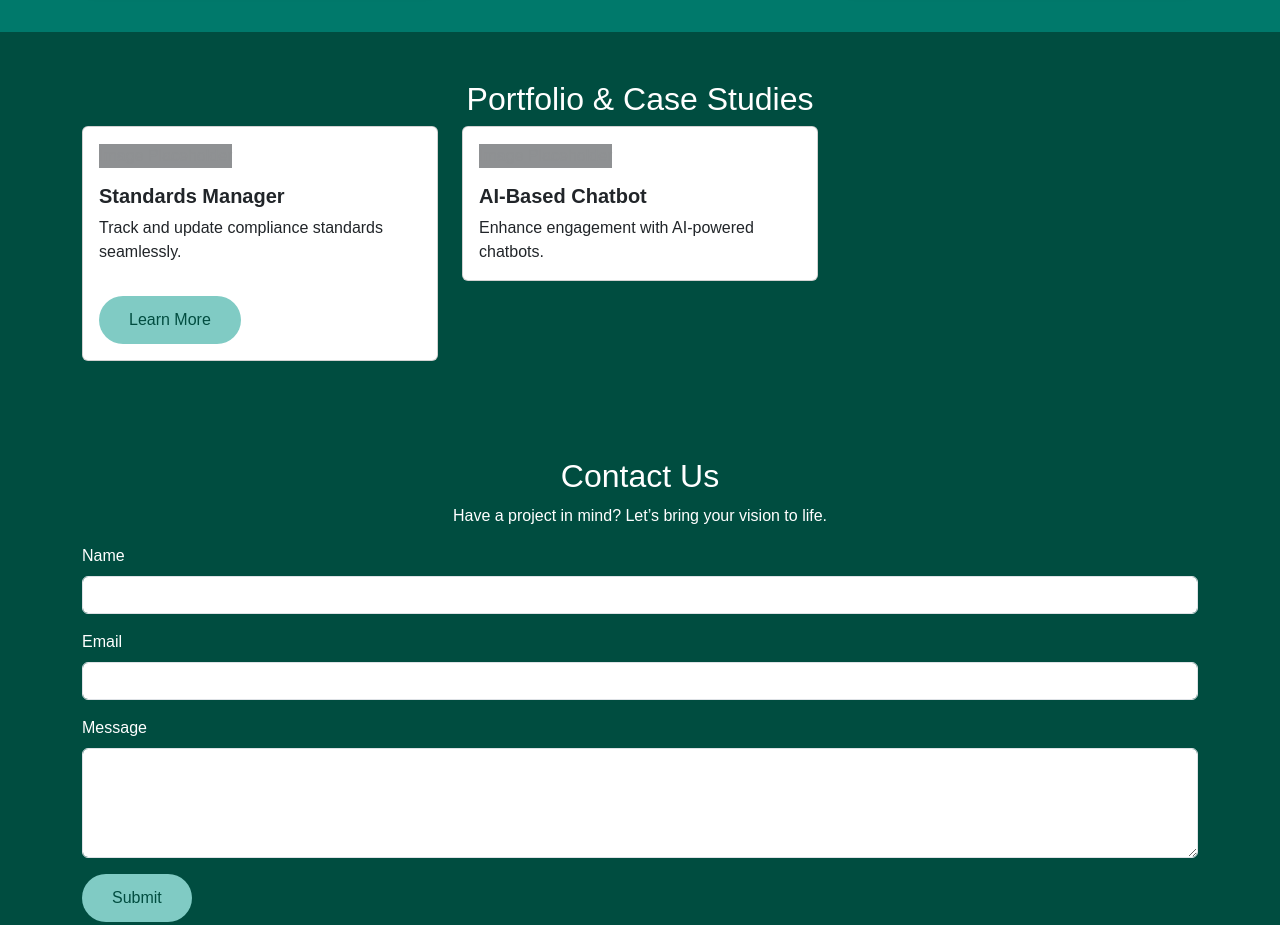
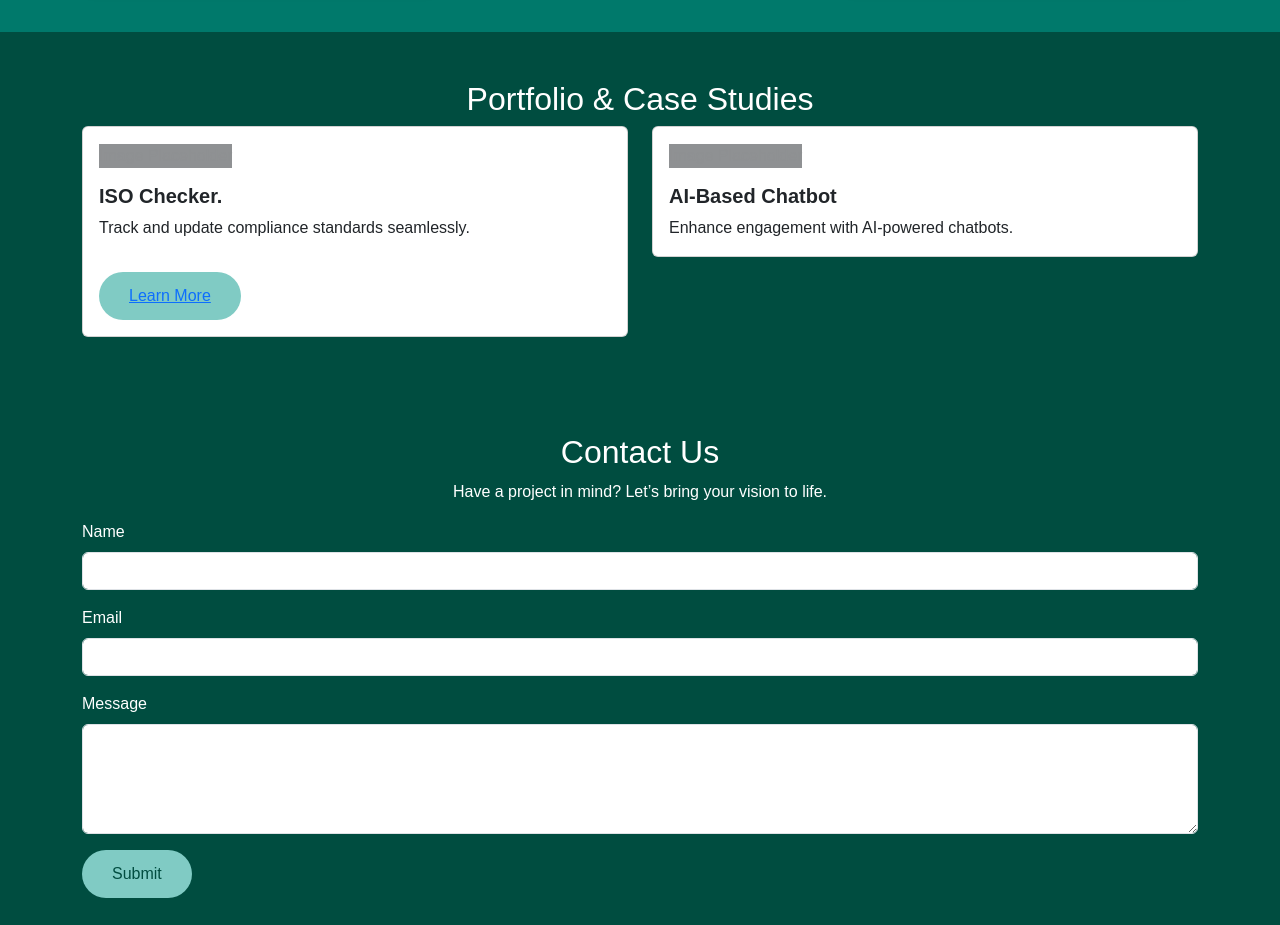
Before and after one commit to SyntexaInc/website, a plain HTML site: page index.html in a window 1280 px wide. Shown: the part 2020-2945 px from the top of the page. Drawn offline with nearby package versions, Linux system fonts and the light colour scheme.

Commit message:
Add files via upload
Updated the main index page.

```diff
--- a/index.html
+++ b/index.html
@@ -307,24 +307,23 @@ body {
             <h2 class="text-center">Portfolio & Case Studies</h2>
             <div class="row g-4">
 
-                <div class="col-md-4">
+                <div class="col-md-6">
                     <div class="card">
                         <div class="card-body">
                             <div class="placeholder">Image Placeholder</div>
-                            <h5 class="card-title mt-3">Standards Manager</h5>
+                            <h5 class="card-title mt-3">ISO Checker.</h5>
                             <p class="card-text">Track and update compliance standards seamlessly.</p>
  <!-- Tooltip Trigger -->
                         <button
                             class="btn btn-primary mt-3"
-                            data-bs-toggle="tooltip"
-                            data-bs-placement="right"
+
                             title="Introducing ISO Checker, an innovative tool designed to streamline your compliance process and ensure your organization meets international standards with ease. ISO Checker simplifies the task of checking and verifying ISO standards, helping businesses quickly assess their adherence to various regulations and requirements. Its key features include checking whether your company’s standards are up to date and have not expired, ensuring ongoing compliance. Trust ISO Checker to save time, reduce risks, and maintain certifications with ease.">
-                            Learn More
+                            <a href="products/iso/productpage/index.html" role="button">Learn More</a>
                         </button>
                         </div>
                     </div>
                 </div>
-                <div class="col-md-4">
+                <div class="col-md-6">
                     <div class="card">
                         <div class="card-body">
                             <div class="placeholder">Image Placeholder</div>
```
